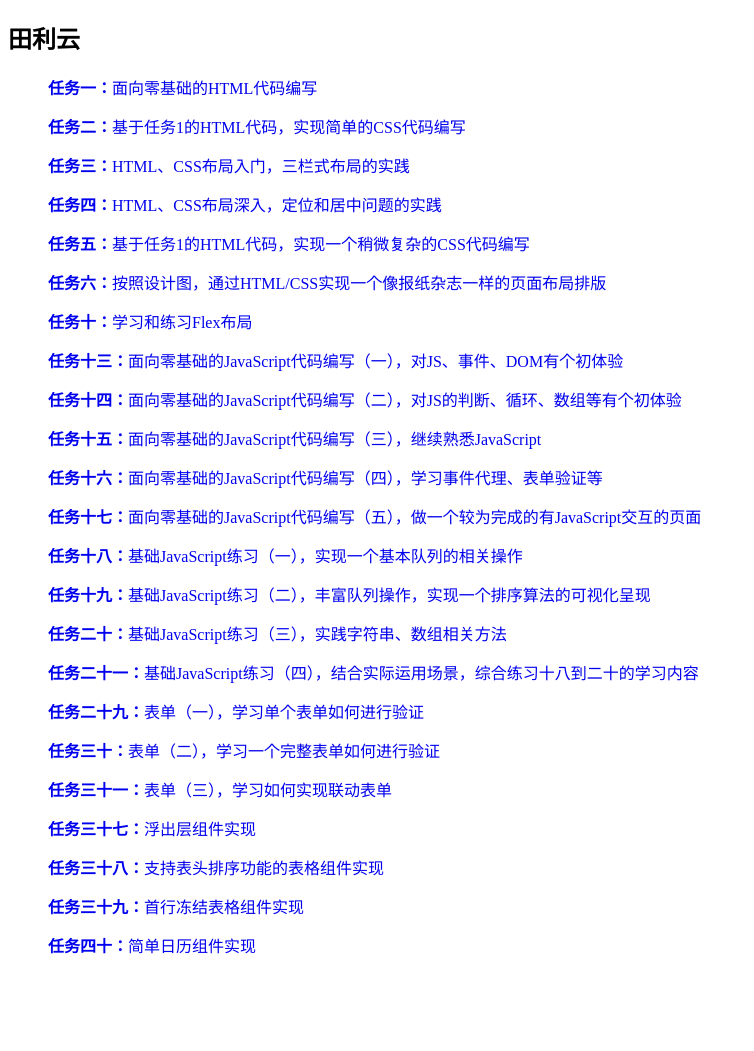
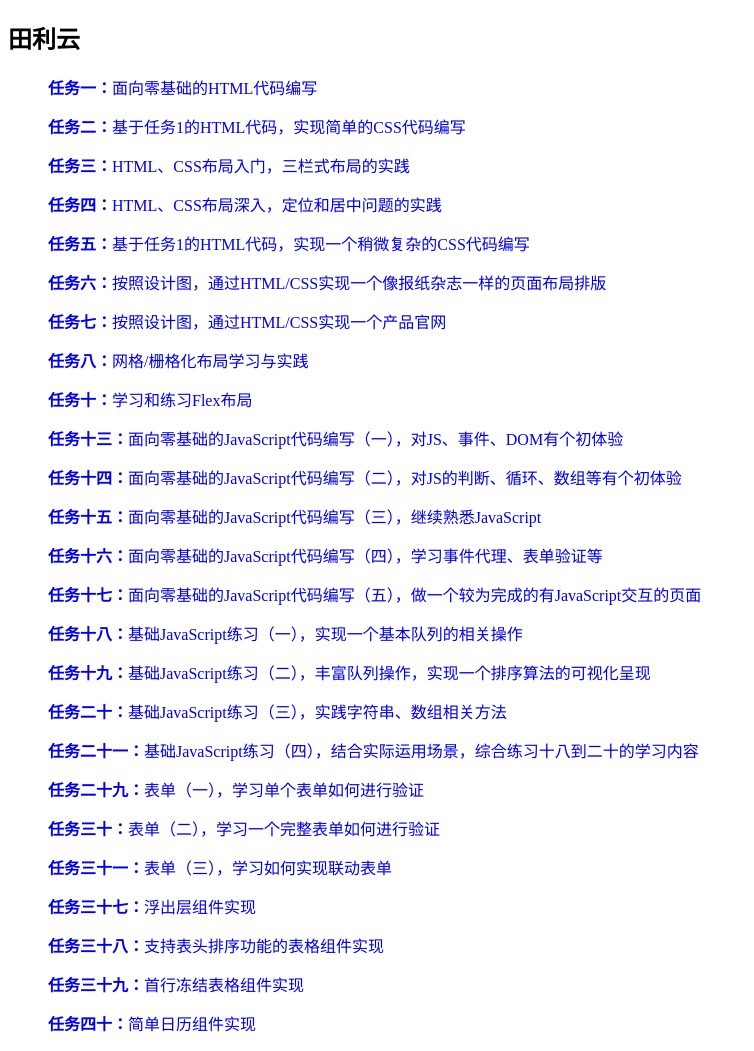
Before and after one commit to IRIFE/IRIFE.github.io, a Jekyll site: the page tliyun.html, which Jekyll copies as it is, in a window 1280 px wide. Shown: the whole page, without its empty margins (0-754 px from the left). Built offline with Jekyll 4.4.1, drawn with Linux system fonts in a browser that asks for light colours; before the commit the page ends 973 px from its top, so only the background shows below that.

Commit message:
更新任务列表

```diff
--- a/tliyun.html
+++ b/tliyun.html
@@ -27,6 +27,10 @@
     	<li class="li-list"><a href="https://IRIFE.github.io/ife/tliyun/task5/task5.html"><b>任务五：</b>基于任务1的HTML代码，实现一个稍微复杂的CSS代码编写</a></li>
         <li class="li-list"><a href="https://IRIFE.github.io/ife/tliyun/task6/task6.html"><b>
       	任务六：</b>按照设计图，通过HTML/CSS实现一个像报纸杂志一样的页面布局排版</a></li>
+		<li class="li-list"><a href="https://IRIFE.github.io/ife/tliyun/task7/task7.html"><b>
+      	任务七：</b>按照设计图，通过HTML/CSS实现一个产品官网</a></li>
+		<li class="li-list"><a href="https://IRIFE.github.io/ife/tliyun/task8/task8.html"><b>
+      	任务八：</b>网格/栅格化布局学习与实践</a></li>
         <li class="li-list"><a href="https://IRIFE.github.io/ife/tliyun/task10/task10.html"><b>
         任务十：</b>学习和练习Flex布局</a></li>
 
```
